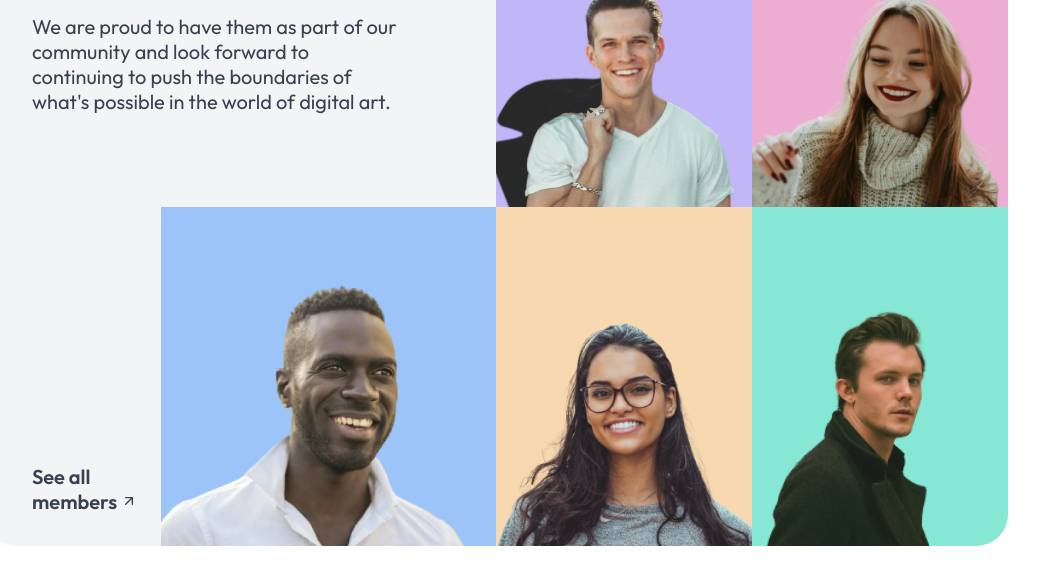
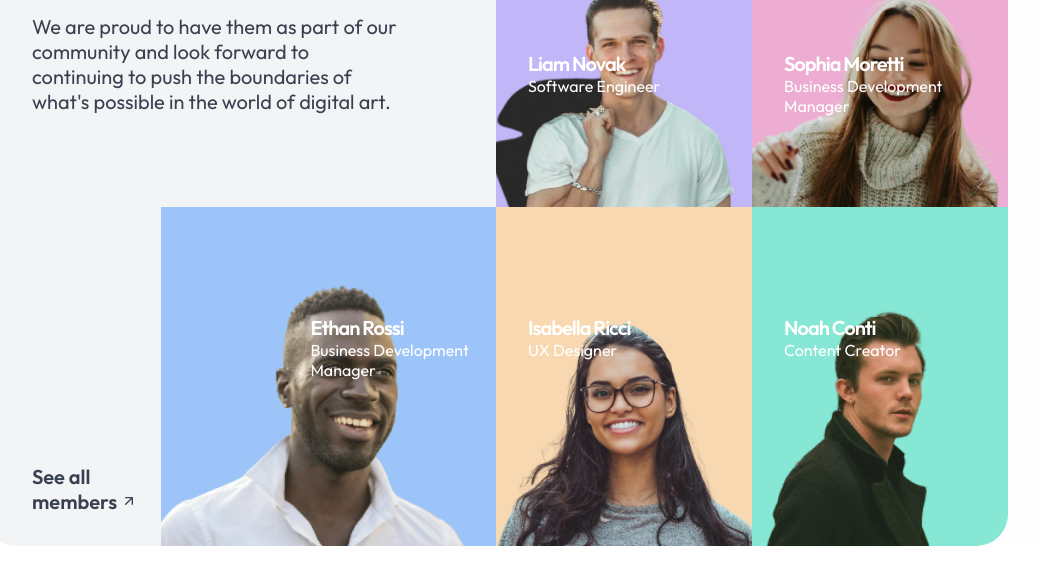
Before and after one commit to jwvdriel/ubiquitous-octo-engine-teams, a plain HTML site: page index.html in a window 1280 px wide. Shown: the part 229-814 px from the top of the page, without its empty margins (144-1183 px from the left). Drawn offline with Linux system fonts and the light colour scheme.

Commit message:
finished 1280px layout

```diff
--- a/index.html
+++ b/index.html
@@ -36,13 +36,37 @@
                 <img src="./assets/arrow up right.svg" alt="" srcset="" />
               </a>
               <img class="left-img" src="./assets/person_3.png" alt="" />
+              <div class="description position-left-image-text">
+                <h2>Ethan Rossi</h2>
+                <p>Business Development Manager</p>
+              </div>
             </div>
           </div>
           <div class="grid-right-column">
-            <div class="top-left-img"></div>
-            <div class="top-right-img"></div>
-            <div class="bottom-left-img"></div>
-            <div class="bottom-right-img"></div>
+            <div class="top-left-img">
+              <div class="description">
+                <h2>Liam Novak</h2>
+                <p>Software Engineer</p>
+              </div>
+            </div>
+            <div class="top-right-img">
+              <div class="description">
+                <h2>Sophia Moretti</h2>
+                <p>Business Development Manager</p>
+              </div>
+            </div>
+            <div class="bottom-left-img">
+              <div class="description-bottom">
+                <h2>Isabella Ricci</h2>
+                <p>UX Designer</p>
+              </div>
+            </div>
+            <div class="bottom-right-img">
+              <div class="description-bottom">
+                <h2>Noah Conti</h2>
+                <p>Content Creator</p>
+              </div>
+            </div>
           </div>
         </div>
       </div>
--- a/src/styles.css
+++ b/src/styles.css
@@ -33,7 +33,7 @@
 }
 
 .container {
-  height: 100%;
+  min-height: 50vh;
   background-color: #fffefe;
 }
 
@@ -42,7 +42,6 @@
   grid-template-columns: 1fr 1fr;
   background-color: #f3f4f6;
   width: 80%;
-  height: 90%;
   margin: 6rem auto 0 auto;
   border-radius: 2rem;
 }
@@ -146,3 +145,54 @@ a {
   background-repeat: no-repeat;
   background-position: bottom;
 }
+
+.description {
+  position: absolute;
+  width: 20%;
+  height: 80%;
+  top: 35%;
+}
+
+.description h2,
+.description p {
+  padding-left: 2rem;
+  color: #fff;
+}
+
+.description h2 {
+  font-size: var(--Label-font-size);
+  font-weight: var(--Outfit-SemiBold);
+  letter-spacing: -1px;
+}
+
+.description p {
+  font-size: var(--Body-font-textSize);
+  font-weight: var(--Outfit-regular);
+}
+
+.description-bottom h2,
+.description-bottom p {
+  padding-left: 2rem;
+  color: #fff;
+}
+
+.description-bottom h2 {
+  font-size: var(--Label-font-size);
+  font-weight: var(--Outfit-SemiBold);
+  letter-spacing: -1px;
+}
+
+.description-bottom p {
+  font-size: var(--Body-font-textSize);
+  font-weight: var(--Outfit-regular);
+}
+
+.description-bottom {
+  position: absolute;
+  top: 68%;
+}
+
+.position-left-image-text {
+  top: 68%;
+  left: 33%;
+}
```
